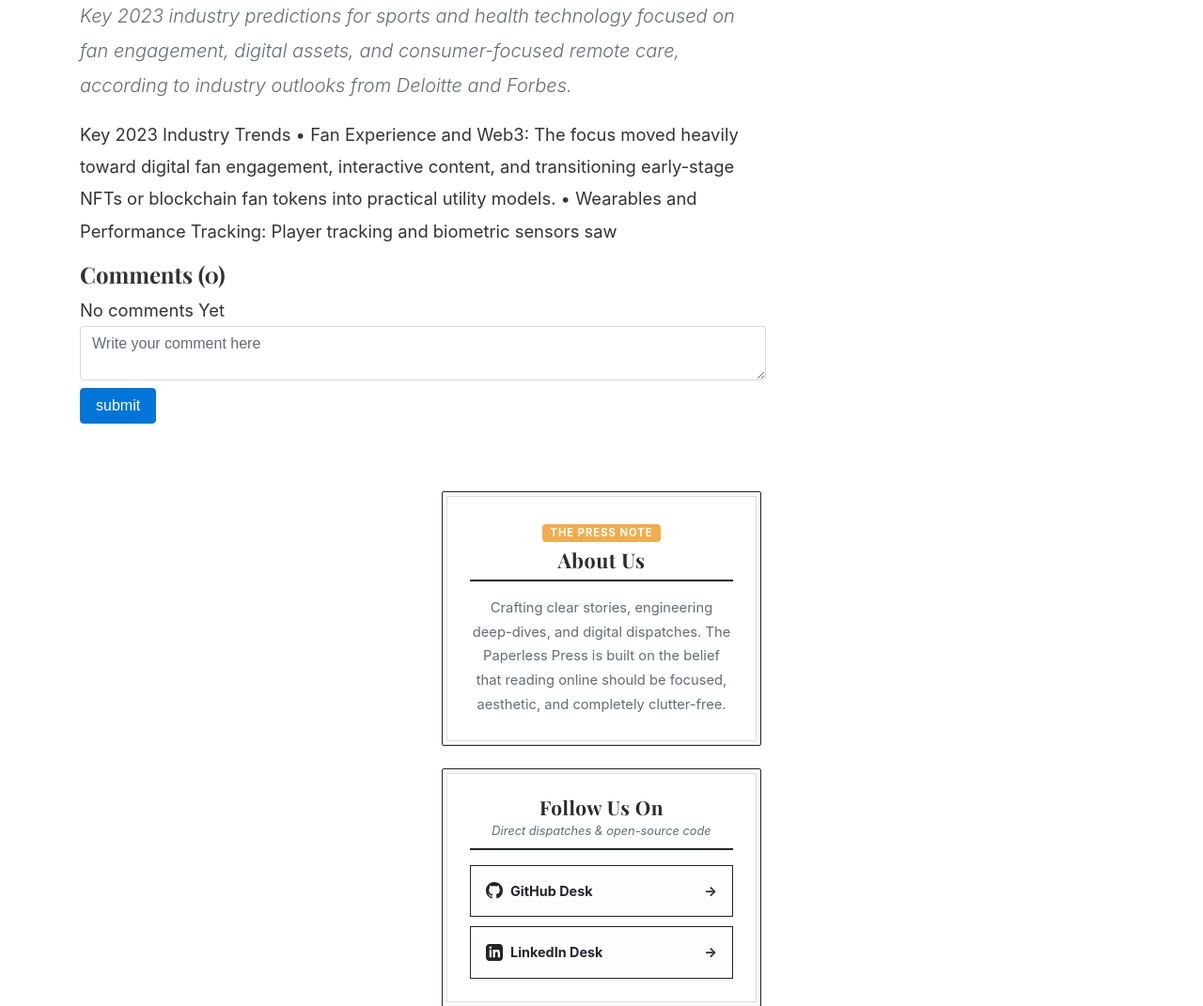
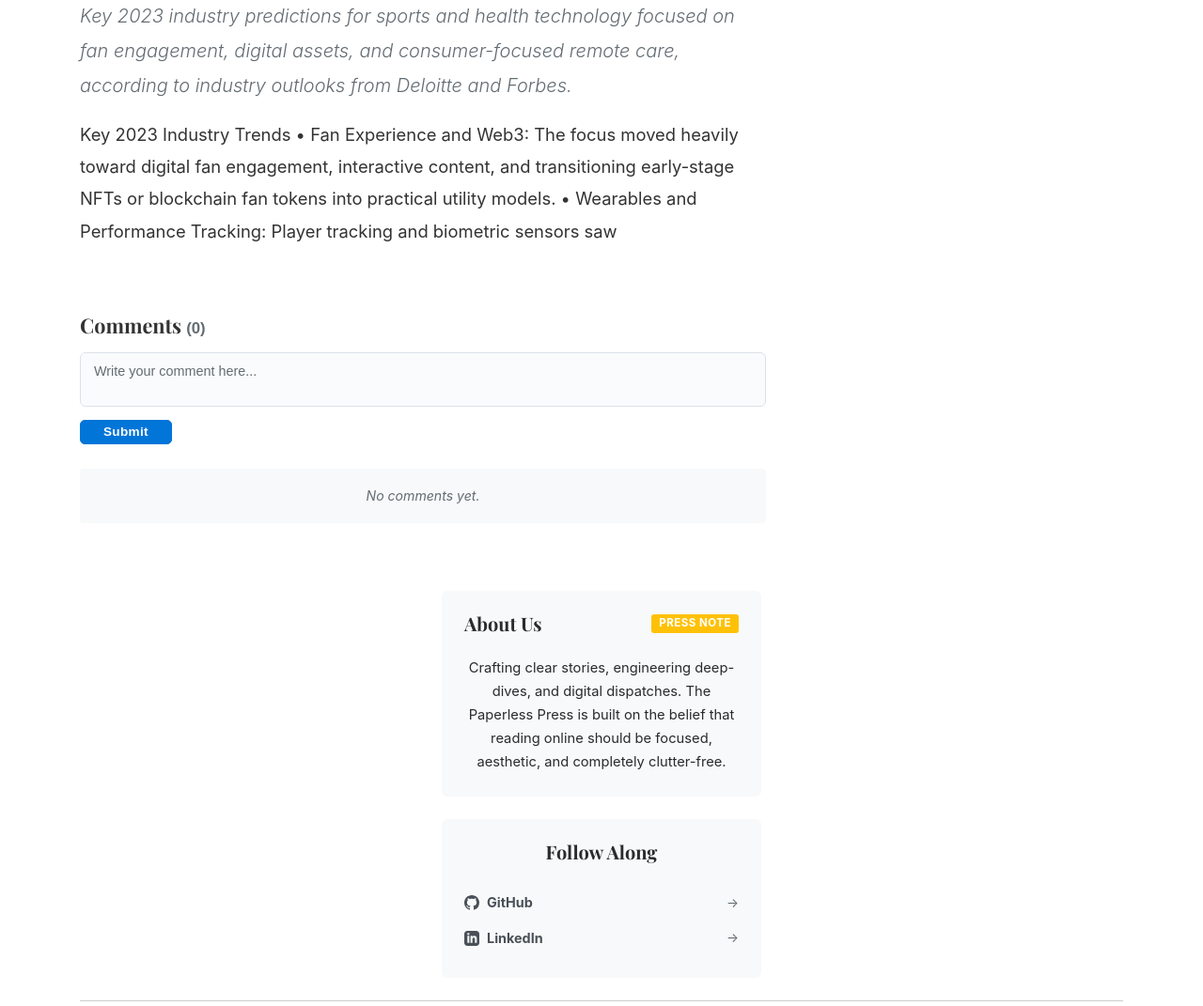
Before and after one commit to guptavaishali628/Django-Blogging-System, a Django app: a page that uses templates/blogs.html in a window 1280 px wide. Shown: the part 883-1954 px from the top of the page at 94% size. Run offline with Django 5.2, Linux system fonts and the light colour scheme; data comes from the database, SQL or seed files in the repository; both versions use the stored data as it was after the commit.

Commit message:
modify about_social_link.html page ui

```diff
--- a/templates/about_social_link.html
+++ b/templates/about_social_link.html
@@ -1,79 +1,63 @@
-<!-- About Section (Editorial Box) -->
-<div class="card mb-4 border-0 shadow-sm" style="background-color: #fafafa; border: 1.5px solid #212529 !important; border-radius: 2px;">
-  <div class="card-body p-4" style="border: 1px solid #dcdcdc; margin: 4px; background: #ffffff;">
-
-    <!-- Box Header with Accent -->
-    <div class="text-center pb-2 mb-3 border-bottom" style="border-bottom: 2px solid #212529 !important;">
-      <span class="badge badge-warning text-dark font-weight-bold text-uppercase px-2 py-1 mb-1" style="font-size: 0.7rem; letter-spacing: 1px;">
-        The Press Note
+<!-- About Section -->
+<div class="card mb-4 border-0 shadow-sm" style="background-color: #f8f9fa; border-radius: 6px;">
+  <div class="card-body p-4">
+    <div class="d-flex align-items-center justify-content-between mb-3 border-bottom pb-2">
+      <h5 class="card-title font-weight-bold text-dark mb-0" style="font-family: 'Playfair Display', serif; font-size: 1.25rem;">
+        {{ about.about_heading|default:"About" }}
+      </h5>
+      <span class="badge text-white font-weight-bold px-2 py-1" style="background-color: #ffc107; font-size: 0.72rem; border-radius: 3px; letter-spacing: 0.5px;">
+        PRESS NOTE
       </span>
-      <h5 class="font-weight-bold text-dark m-0 mt-1" style="font-family: 'Playfair Display', serif; font-size: 1.35rem; letter-spacing: 0.5px;">
-        {{ about.about_heading|default:"About The Paperless Press" }}
-      </h5>
     </div>
 
-    <!-- Box Description -->
-    <p class="card-text text-muted text-center" style="font-size: 0.92rem; line-height: 1.75; color: #444444;">
+    <p class="card-text text-secondary mb-0" style="font-size: 0.92rem; line-height: 1.7;">
       {{ about.about_description|linebreaksbr|default:"The Paperless Press is an independent digital publication sharing authentic narratives, technology architectures, and perspectives for modern thinkers." }}
     </p>
   </div>
 </div>
 
-<!-- Social Links Section (Framed Box) -->
-<div class="card mb-4 border-0 shadow-sm" style="background-color: #fafafa; border: 1.5px solid #212529 !important; border-radius: 2px;">
-  <div class="card-body p-4" style="border: 1px solid #dcdcdc; margin: 4px; background: #ffffff;">
+<!-- Social Links Section -->
+<div class="card mb-4 border-0 shadow-sm" style="background-color: #f8f9fa; border-radius: 6px;">
+  <div class="card-body p-4">
+    <h5 class="card-title font-weight-bold text-dark border-bottom pb-2 mb-3" style="font-family: 'Playfair Display', serif; font-size: 1.25rem;">
+      Follow Along
+    </h5>
 
-    <!-- Box Header -->
-    <div class="text-center pb-2 mb-3 border-bottom" style="border-bottom: 2px solid #212529 !important;">
-      <h5 class="font-weight-bold text-dark m-0" style="font-family: 'Playfair Display', serif; font-size: 1.3rem; letter-spacing: 0.5px;">
-        Follow Us On
-      </h5>
-      <small class="text-muted font-italic" style="font-size: 0.8rem;">Direct dispatches & open-source code</small>
-    </div>
-
-    <!-- Social Boxes (Grid Tile Style) -->
-    <div class="row no-gutters" style="gap: 10px;">
+    <div class="list-unstyled mb-0">
       {% for item in social_links %}
         {% if item.platform == 'github' %}
-          <div class="col-12">
           <a href="{{ item.link }}" target="_blank"
-               class="d-flex align-items-center justify-content-between p-3 font-weight-bold"
-               style="background-color: #fdfdfd; color: #212529; border: 1.5px solid #212529; text-decoration: none; font-size: 0.9rem; transition: background-color 0.2s ease, color 0.2s ease, border-color 0.2s ease;"
-               onmouseover="this.style.backgroundColor='#212529'; this.style.color='#ffffff';"
-               onmouseout="this.style.backgroundColor='#fdfdfd'; this.style.color='#212529';">
-              <span class="d-flex align-items-center">
-                <svg class="mr-2" width="18" height="18" viewBox="0 0 24 24" fill="currentColor">
+             class="d-flex align-items-center justify-content-between py-2 text-decoration-none border-bottom"
+             style="color: #495057; font-size: 0.9rem; transition: color 0.2s;"
+             onmouseover="this.style.color='#000';"
+             onmouseout="this.style.color='#495057';">
+            <span class="d-flex align-items-center font-weight-bold">
+              <svg class="mr-2" width="16" height="16" viewBox="0 0 24 24" fill="currentColor">
                 <path d="M12 0C5.37 0 0 5.37 0 12c0 5.31 3.435 9.795 8.205 11.385.6.105.825-.255.825-.57 0-.285-.015-1.23-.015-2.235-3.015.555-3.795-.735-4.035-1.41-.135-.345-.72-1.41-1.23-1.695-.42-.225-1.02-.78-.015-.795.945-.015 1.62.87 1.845 1.23 1.08 1.815 2.805 1.305 3.495.99.105-.78.42-1.305.765-1.605-2.67-.3-5.46-1.335-5.46-5.925 0-1.305.465-2.385 1.23-3.225-.12-.3-.54-1.53.12-3.18 0 0 1.005-.315 3.3 1.23.96-.27 1.98-.405 3-.405s2.04.135 3 .405c2.295-1.56 3.3-1.23 3.3-1.23.66 1.65.24 2.88.12 3.18.765.84 1.23 1.905 1.23 3.225 0 4.605-2.805 5.625-5.475 5.925.435.375.81 1.095.81 2.22 0 1.605-.015 2.895-.015 3.3 0 .315.225.69.825.57A12.02 12.02 0 0024 12c0-6.63-5.37-12-12-12z"/>
               </svg>
-                GitHub Desk
+              GitHub
             </span>
-              <span>&rarr;</span>
+            <span class="text-muted" style="font-size: 0.85rem;">&rarr;</span>
           </a>
-          </div>
 
         {% elif item.platform == 'linkedin' %}
-          <div class="col-12">
           <a href="{{ item.link }}" target="_blank"
-               class="d-flex align-items-center justify-content-between p-3 font-weight-bold"
-               style="background-color: #fdfdfd; color: #212529; border: 1.5px solid #212529; text-decoration: none; font-size: 0.9rem; transition: background-color 0.2s ease, color 0.2s ease, border-color 0.2s ease;"
-               onmouseover="this.style.backgroundColor='#0077b5'; this.style.borderColor='#0077b5'; this.style.color='#ffffff';"
-               onmouseout="this.style.backgroundColor='#fdfdfd'; this.style.borderColor='#212529'; this.style.color='#212529';">
-              <span class="d-flex align-items-center">
-                <svg class="mr-2" width="18" height="18" viewBox="0 0 24 24" fill="currentColor">
+             class="d-flex align-items-center justify-content-between py-2 text-decoration-none border-bottom"
+             style="color: #495057; font-size: 0.9rem; transition: color 0.2s;"
+             onmouseover="this.style.color='#0077b5';"
+             onmouseout="this.style.color='#495057';">
+            <span class="d-flex align-items-center font-weight-bold">
+              <svg class="mr-2" width="16" height="16" viewBox="0 0 24 24" fill="currentColor">
                 <path d="M19 0h-14c-2.761 0-5 2.239-5 5v14c0 2.761 2.239 5 5 5h14c2.762 0 5-2.239 5-5v-14c0-2.761-2.238-5-5-5zm-11 19h-3v-11h3v11zm-1.5-12.268c-.966 0-1.75-.79-1.75-1.764s.784-1.764 1.75-1.764 1.75.79 1.75 1.764-.783 1.764-1.75 1.764zm13.5 12.268h-3v-5.604c0-3.368-4-3.113-4 0v5.604h-3v-11h3v1.765c1.396-2.586 7-2.777 7 2.476v6.759z"/>
               </svg>
-                LinkedIn Desk
+              LinkedIn
             </span>
-              <span>&rarr;</span>
+            <span class="text-muted" style="font-size: 0.85rem;">&rarr;</span>
           </a>
-          </div>
         {% endif %}
       {% empty %}
-        <div class="col-12 text-center py-2">
         <p class="text-muted small mb-0 font-italic">No links attached.</p>
-        </div>
       {% endfor %}
     </div>
-
   </div>
 </div>
--- a/templates/blogs.html
+++ b/templates/blogs.html
@@ -43,34 +43,61 @@
         <p>
           {{ single_blog.blog_body }}
         </p>
-        <!-- comments -->
-        <h4>Comments ({{comment_count}})</h4>
+       <!-- comments section -->
+        <div class="mt-5 pt-4 border-top">
+          <!-- Comments Header -->
+          <div class="d-flex align-items-center justify-content-between mb-3">
+            <h5 class="font-weight-bold text-dark mb-0" style="font-family: 'Playfair Display', serif; font-size: 1.35rem;">
+              Comments <span class="text-muted" style="font-size: 1.05rem; font-family: sans-serif;">({{ comment_count }})</span>
+            </h5>
+          </div>
+
+          <!-- Create Comment Form (Compact & Modern) -->
+          <form action="" method="POST" class="mb-4">
+            {% csrf_token %}
+            <div class="form-group mb-2">
+              <textarea
+                name="comment"
+                rows="2"
+                placeholder="Write your comment here..."
+                class="form-control shadow-none"
+                required
+                style="font-size: 0.9rem; border: 1px solid #dbe2e8; border-radius: 6px; padding: 10px 14px; resize: none; background-color: #fafbfc;"></textarea>
+            </div>
+            <button
+              type="submit"
+              class="btn btn-primary font-weight-bold py-1 px-4 shadow-sm"
+              style="border-radius: 5px; font-size: 0.85rem; letter-spacing: 0.3px;">
+              Submit
+            </button>
+          </form>
+
+          <!-- Comments List -->
           {% if comments %}
+            <div class="comment-list">
               {% for comment in comments %}
-              <div class="card mt-1">
-                <div class="card-body">
-                  <p class="card-text mb-0">{{comment}}</p>
-                  <span>
-                    <small>By {{comment.user}}</small>
-                    <small>| {{comment.created_at | timesince}} ago</small>
+                <div class="p-3 mb-2 rounded" style="background-color: #fcfcfd; border: 1px solid #edf1f5;">
+                  <div class="d-flex align-items-center justify-content-between mb-1">
+                    <span class="font-weight-bold text-dark" style="font-size: 0.92rem;">
+                      {{ comment.user }}
                     </span>
+                    <small class="text-muted" style="font-size: 0.78rem;">
+                      {{ comment.created_at|timesince }} ago
+                    </small>
                   </div>
+                  <p class="mb-0 text-secondary" style="font-size: 0.9rem; line-height: 1.55;">
+                    {{ comment.comment }}
+                  </p>
                 </div>
-          {% endfor%}
+              {% endfor %}
+            </div>
           {% else %}
-        No comments Yet
+            <div class="p-3 text-center rounded" style="background-color: #f8f9fa;">
+              <p class="text-muted font-italic mb-0" style="font-size: 0.88rem;">
+                No comments yet.
+              </p>
+            </div>
           {% endif %}
-
-        <br>
-        <!-- create comment form -->
-         <div class="form-group">
-          <form action="" method='POST'>
-            {% csrf_token %}
-            <div class="form-group">
-              <textarea name="comment" placeholder="Write your comment here" class="form-control"></textarea>
-              <input type="submit" value="submit" class="btn btn-primary mt-2">
-            </div>
-          </form>
         </div>
       </section>
     </article>
```
Also changed, not shown: db.sqlite3. Lines whose indentation alone changed are shown as unchanged.
